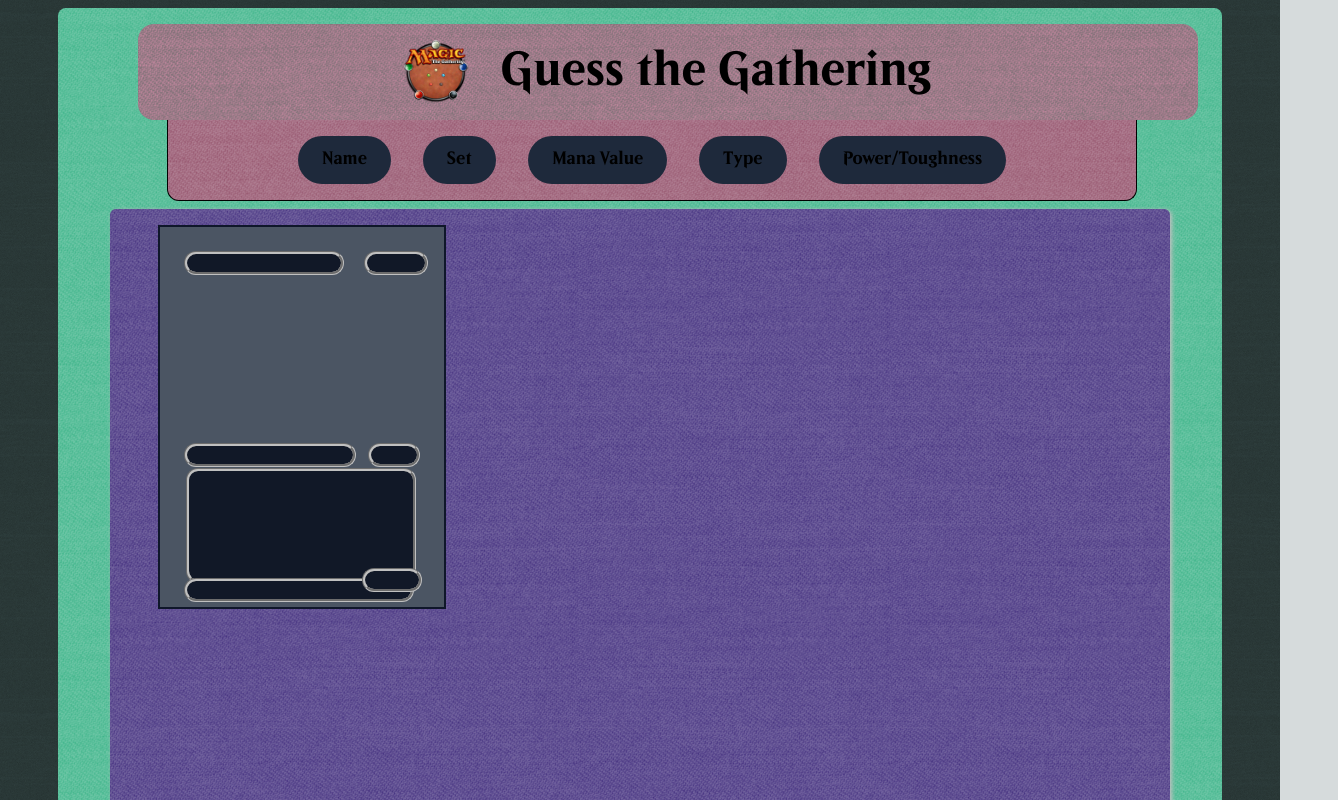
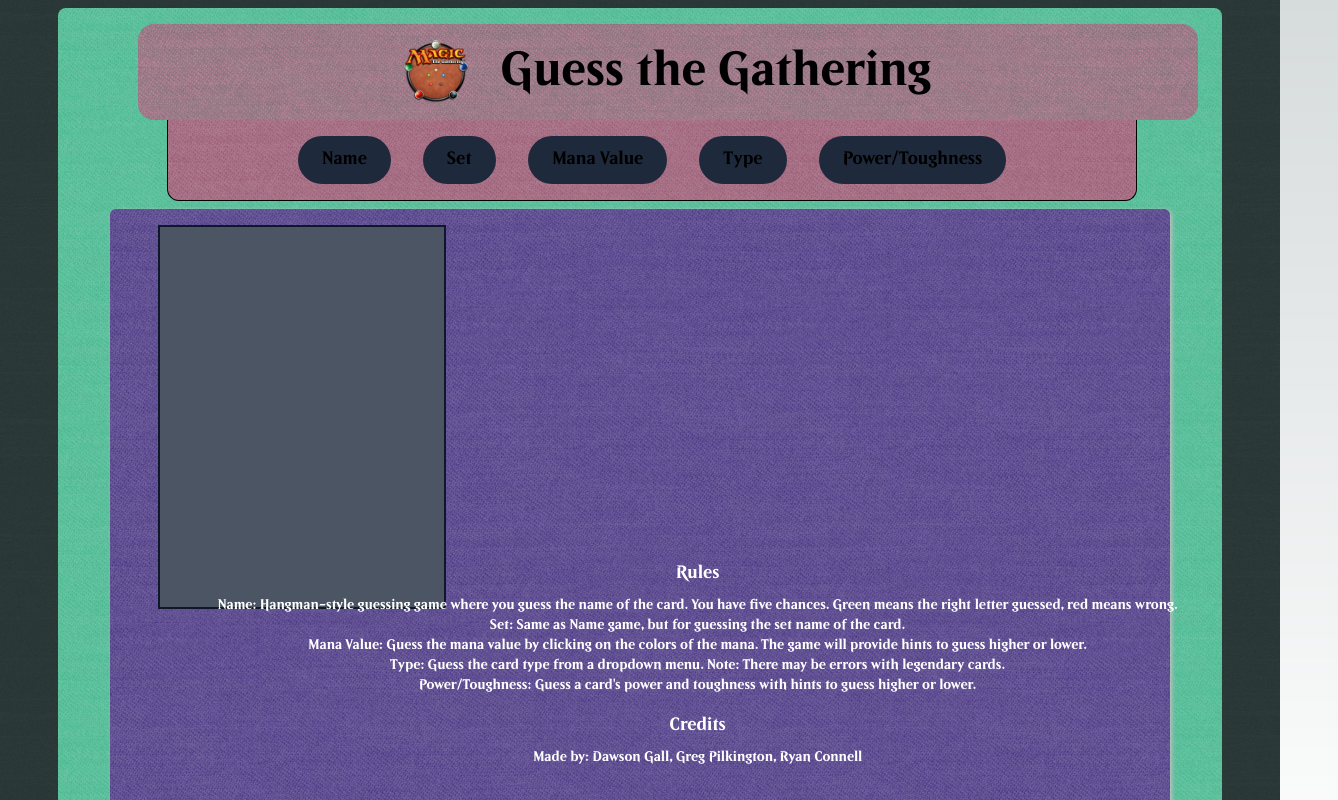
Before and after one commit to Ryan-Connell/CPRG306-Project, a Next.js app in the folder guess-the-gathering/: page / in a window 1280 px wide. Shown: the top 800 px of the page, 1338 px wide, since content can reach past the window. Built offline with nearby package versions, Linux system fonts and the light colour scheme.

Commit message:
Look at that back end

```diff
--- a/guess-the-gathering/app/page.js
+++ b/guess-the-gathering/app/page.js
@@ -1,5 +1,4 @@
 "use client";
-
 import React, { useState, useEffect } from "react";
 import Image from "next/image";
 import "../public/fonts.css";
@@ -16,7 +15,6 @@
 export default function Page() {
   const [cardImageUrl, setCardImageUrl] = useState(null);
   const [card, setCard] = useState(null);
-  const [isBlurVisible, setIsBlurVisible] = useState(true);
   const [selectedGameType, setSelectedGameType] = useState(null);
 
   const handleGetCard = async () => {
@@ -73,31 +71,23 @@
                     />
                   )}
                   {/* positioning blur divs */}
-                  {isBlurVisible && (
+                  {selectedGameType === "Name" && (
                     // name blur
                     <div className="absolute h-6 w-40 name-blur inset-y-1 inset-x-42 rounded-xl"></div>
                   )}
-                  {isBlurVisible && (
+                  {selectedGameType === "Set" && (
+                    //  set code blur
+                    <div className="absolute h-6 set-code-blur inset-y-12 inset-x-42 rounded-xl"></div>
+                  )}
+                  {selectedGameType === "Mana Value" && (
                     //  mana value blur
                     <div className="absolute h-6 value-blur inset-y-1 inset-x-44 rounded-xl"></div>
                   )}
-                  {isBlurVisible && (
+                  {selectedGameType === "Type" && (
                     //  card type blur
                     <div className="absolute h-6 type-blur inset-y-12 inset-x-42 rounded-xl"></div>
                   )}
-                  {isBlurVisible && (
-                    //  set symbol blur
-                    <div className="absolute h-6 set-symbol-blur inset-y-12 inset-x-44 rounded-xl"></div>
-                  )}
-                  {isBlurVisible && (
-                    //  rule text type blur
-                    <div className="absolute rule-text-blur inset-y-12 inset-x-42 rounded-xl"></div>
-                  )}
-                  {isBlurVisible && (
-                    //  set code blur
-                    <div className="absolute h-6 set-code-blur inset-y-12 inset-x-42 rounded-xl"></div>
-                  )}
-                  {isBlurVisible && (
+                  {selectedGameType === "Power/Toughness" && (
                     //  power/toughness blur
                     <div className="absolute h-6 pt-blur inset-y-12 inset-x-44 rounded-xl"></div>
                   )}
@@ -127,7 +117,28 @@
             </div>
           </div>
         </div>
-        <p> </p>
+        <div className="absolute bottom-0 mb-8 mx-auto w-full text-center text-white">
+          <h2 className="text-lg font-semibold">Rules</h2>
+          <p className="mt-2 text-sm">
+            {" "}
+            Name: Hangman-style guessing game where you guess the name of the
+            card. You have five chances. Green means the right letter guessed,
+            red means wrong. <br />
+            Set: Same as Name game, but for guessing the set name of the card.{" "}
+            <br />
+            Mana Value: Guess the mana value by clicking on the colors of the
+            mana. The game will provide hints to guess higher or lower. <br />
+            Type: Guess the card type from a dropdown menu. Note: There may be
+            errors with legendary cards. <br />
+            Power/Toughness: Guess a card's power and toughness with hints to
+            guess higher or lower.
+          </p>
+          <h2 className="text-lg font-semibold mt-4">Credits</h2>
+          <p className="mt-2 text-sm">
+            {" "}
+            Made by: Dawson Gall, Greg Pilkington, Ryan Connell
+          </p>
+        </div>
       </div>
     </main>
   );
```
